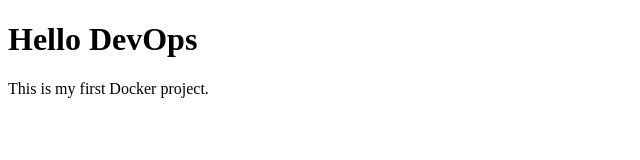
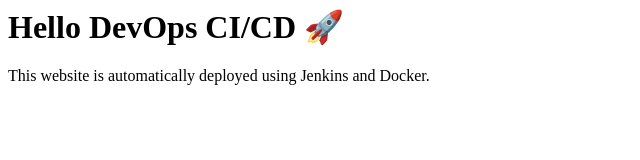
Before and after one commit to vardanreddy256/docker-static-website, a plain HTML site: page index.html in a window 1280 px wide. Shown: the whole page, without its empty margins (0-640 px from the left). Drawn offline with Linux system fonts and the light colour scheme.

Commit message:
updated website to test CI/CD pipeline

```diff
--- a/index.html
+++ b/index.html
@@ -1,12 +1,9 @@
-<!DOCTYPE html>
 <html>
 <head>
-    <title>My DevOps Project</title>
+<title>My DevOps Project</title>
 </head>
 <body>
-
-<h1>Hello DevOps </h1>
-<p>This is my first Docker project.</p>
-
+<h1>Hello DevOps CI/CD 🚀</h1>
+<p>This website is automatically deployed using Jenkins and Docker.</p>
 </body>
 </html>
```
